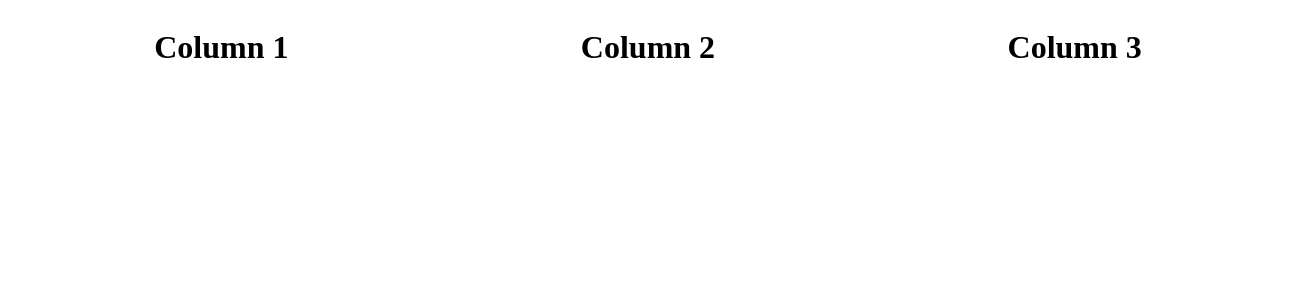
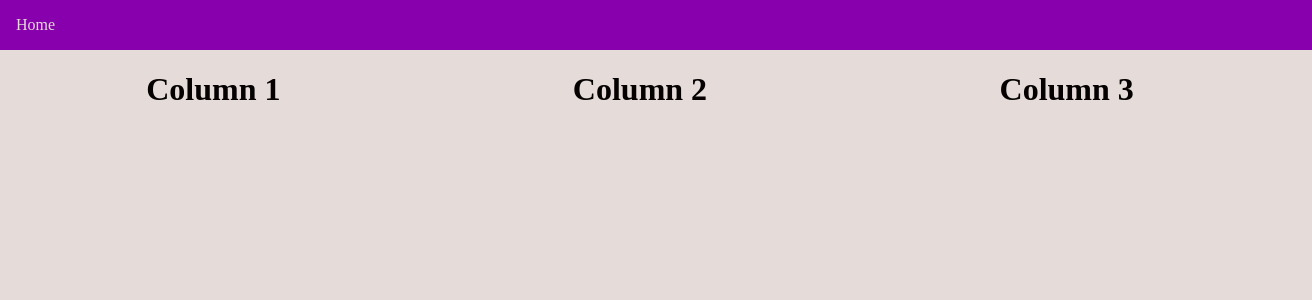
Before and after one commit to nmusey/portfolio, a Next.js app: page / in a window 1280 px wide. Shown: the top 300 px of the page, 1312 px wide, since content can reach past the window. Built offline with nearby package versions, Linux system fonts and the light colour scheme.

Commit message:
Add navbar

```diff
--- /dev/null
+++ b/components/Navbar.tsx
@@ -0,0 +1,20 @@
+import Link from "next/link";
+import {NavbarLink} from "../constants/navbarLinks";
+
+interface Props {
+    links: NavbarLink[];
+}
+
+export const Navbar = (props: Props) => {
+    return (
+        <div className={`full-width primary pd-md`}>
+            {
+               props.links.map(link => (
+                   <Link href={link.url}>
+                       {link.title}
+                   </Link>
+               ))
+            }
+        </div>
+    );
+}
--- /dev/null
+++ b/constants/navbarLinks.ts
@@ -0,0 +1,8 @@
+export interface NavbarLink {
+    url: string;
+    title: string;
+}
+
+export const navbarLinks: NavbarLink[] = [
+    {url: "/", title: "Home"}
+]
--- a/pages/_app.tsx
+++ b/pages/_app.tsx
@@ -1,6 +1,13 @@
 import '../styles/styles.css'
 import {AppProps} from "next/app";
+import {Navbar} from "../components/Navbar";
+import {navbarLinks} from "../constants/navbarLinks";
 
 export default function MyApp({ Component, pageProps }: AppProps) {
-    return <Component {...pageProps} />
+    return (
+        <>
+            <Navbar links={navbarLinks}/>
+            <Component {...pageProps} />
+        </>
+    );
 }
--- /dev/null
+++ b/styles/colors.css
@@ -0,0 +1,6 @@
+@import "./theme.css";
+
+.primary {
+    background-color: var(--primary-color);
+    color: var(--light-color);
+}
--- /dev/null
+++ b/styles/spacing.css
@@ -0,0 +1,9 @@
+@import "./theme.css";
+
+.pd-md {
+    padding: var(--spacing-md);
+}
+
+.mg-md {
+    margin: var(--spacing-md);
+}
--- a/styles/styles.css
+++ b/styles/styles.css
@@ -1,10 +1,22 @@
 @import "./layout.css";
+@import "./theme.css";
+@import "./colors.css";
+@import "./spacing.css";
 
 body {
     width: 100%;
     min-height: 100%;
+    background-color: var(--bg-color);
+    color: var(--text-color);
+
+    margin: 0;
 }
 
 h1,h2,h3,h4,h5,h6 {
     text-align: center;
 }
+
+a {
+   color: var(--on-primary);
+    text-decoration: none;
+}
--- /dev/null
+++ b/styles/theme.css
@@ -0,0 +1,17 @@
+:root {
+    /* Colors */
+    --primary-color: #8800AD;
+    --light-color: #E5DCDA;
+    --dark-color: #040100;
+
+    --on-primary: var(--light-color);
+    --text-color: var(--dark-color);
+    --bg-color: var(--light-color);
+
+    /* Spacing */
+    --spacing-xs: 4px;
+    --spacing-sm: 8px;
+    --spacing-md: 16px;
+    --spacing-lg: 24px;
+    --spacing-xl: 32px;
+}
```
